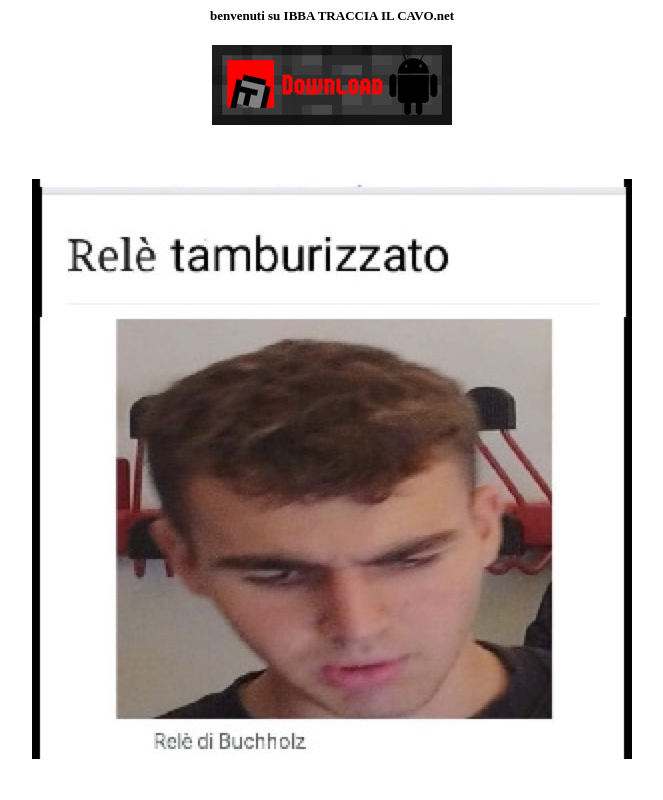
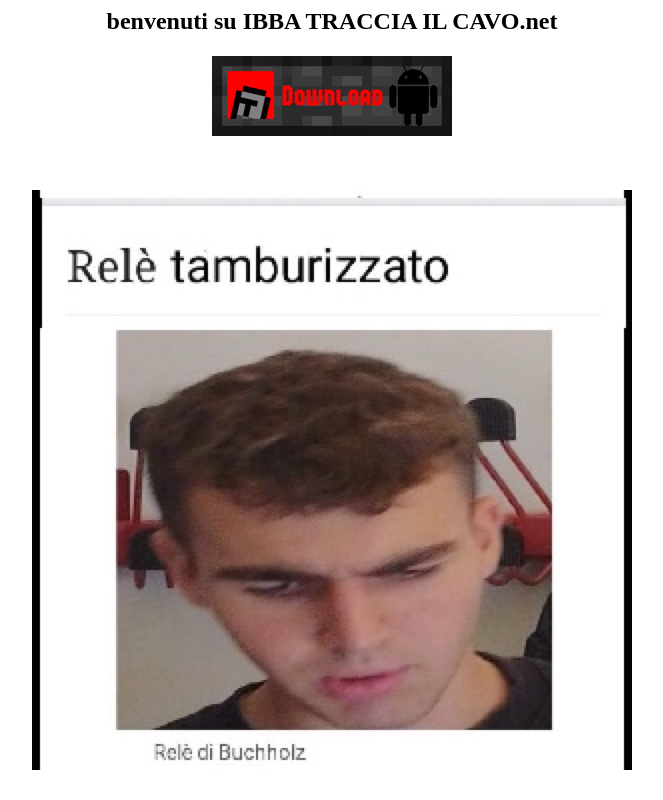
Before and after one commit to TheClansTwo/ibbatracciailcavo, a plain HTML site: page index.html in a window 1280 px wide. Shown: the top 800 px of the page, without its empty margins (308-971 px from the left). Drawn offline with Linux system fonts and the light colour scheme.

Commit message:
Update index.html

```diff
--- a/index.html
+++ b/index.html
@@ -1,4 +1,4 @@
-<h1><center><font size="-1">benvenuti su IBBA TRACCIA IL CAVO.net</font></center></h1>
+<h1><center><font size="5">benvenuti su IBBA TRACCIA IL CAVO.net</font></center></h1>
 <a href="download.png" download="darkstone"><center><img src="download.png" /></center></a>
 <BR>
 <BR>
```
